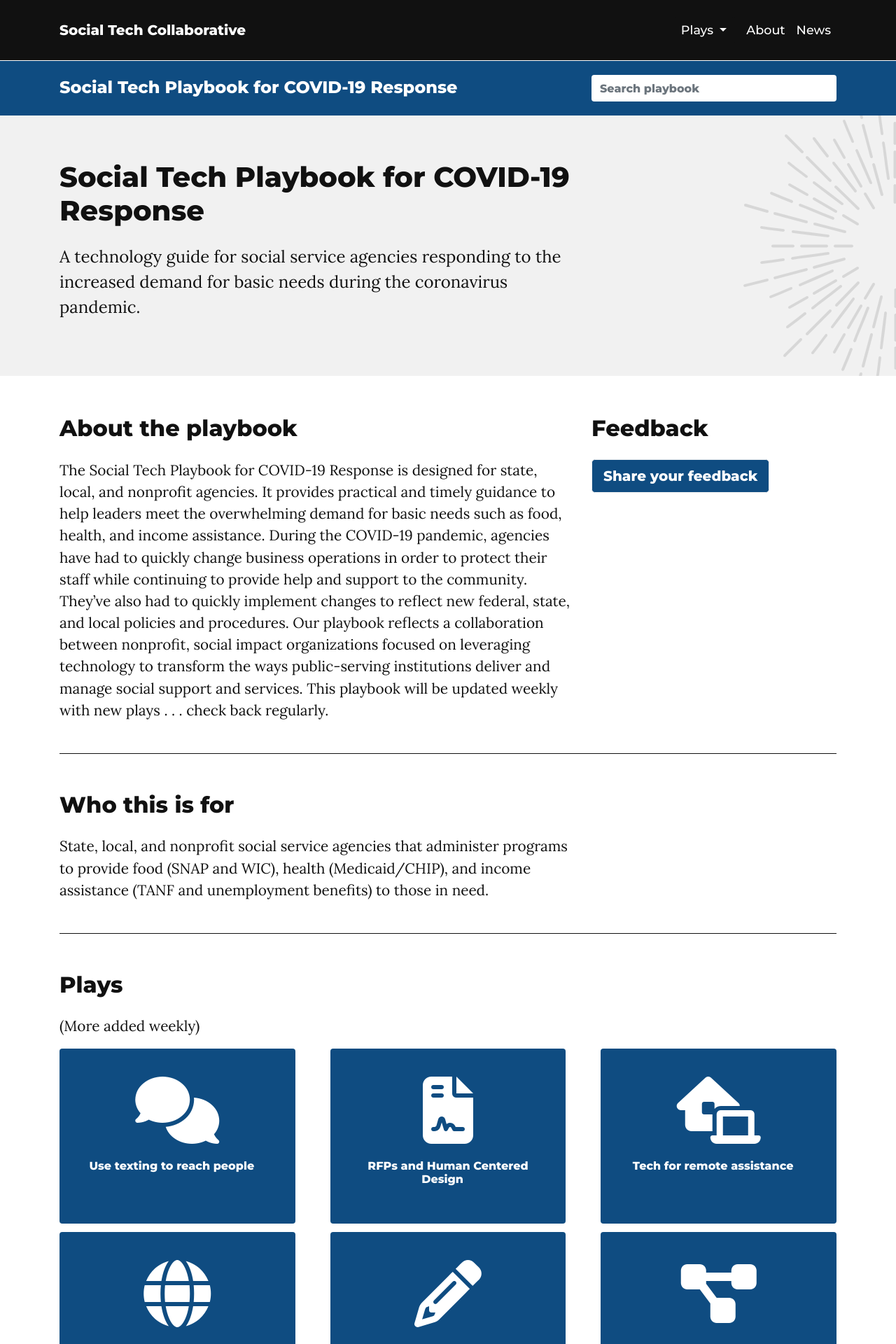
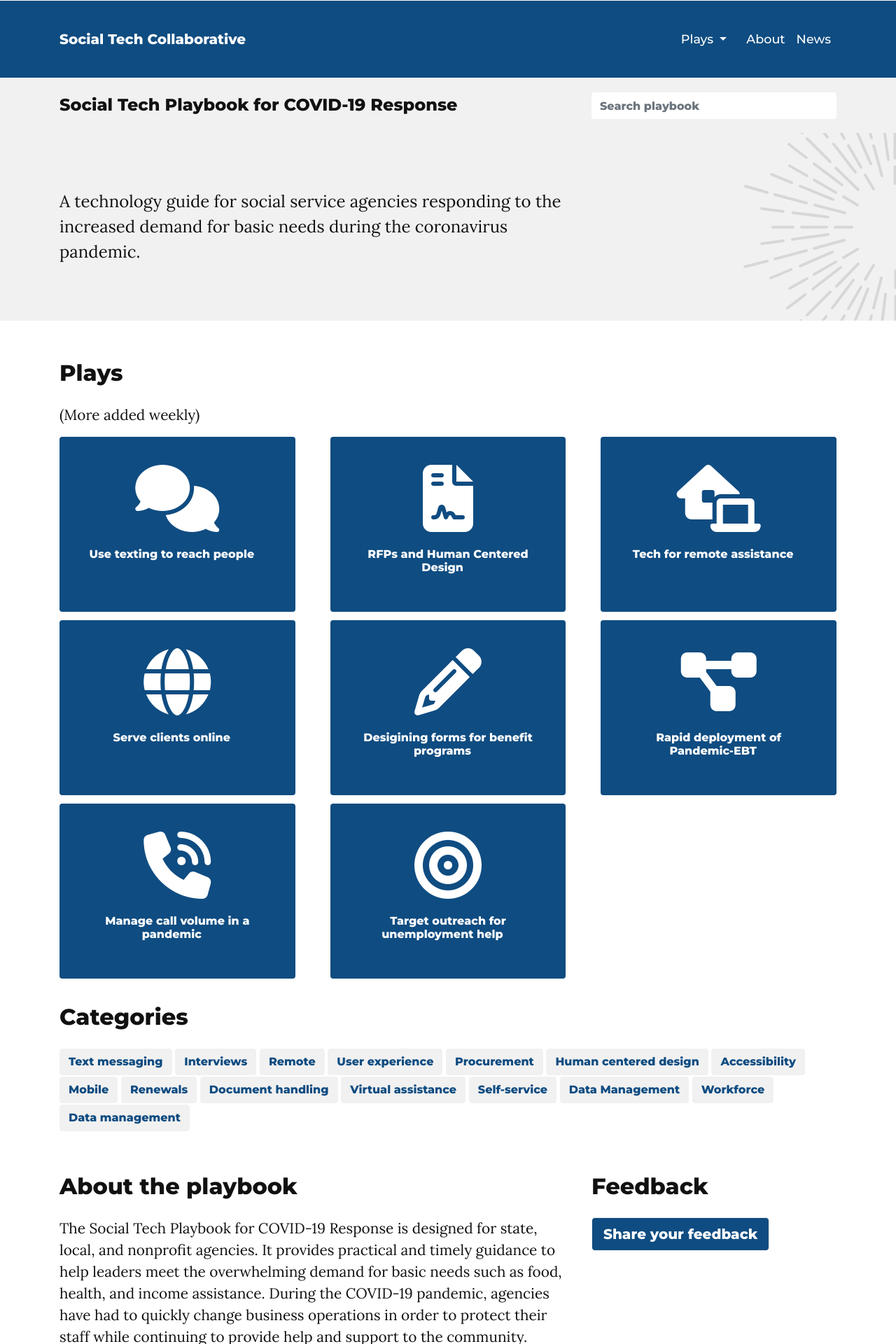
Before and after one commit to Social-Tech-Collab/socialtechcollaborative, a Jekyll site: the page built from index.html, in a window 1280 px wide. Shown: the top 1920 px of the page at 70% size. Built offline with Jekyll 4.4.1, drawn with Linux system fonts in a browser that asks for light colours; nearby versions of some CDN libraries; some web fonts are replaced; the list of posts is cut into pages by our own code; some of the changed text lies outside the part shown.

Commit message:
update site to last mtgs specs

```diff
--- a/_includes/plays.html
+++ b/_includes/plays.html
@@ -1,11 +1,11 @@
 <!-- Plays Section -->
 <section class="">
     <div class="container">
-        <div class="row">
+        <!-- <div class="row">
             <div class="col-lg-12">
                 <hr>
             </div>
-        </div>
+        </div> -->
         <div class="row">
             <div class="col-lg-12">
                 <h2>Plays</h2>
--- a/_layouts/default.html
+++ b/_layouts/default.html
@@ -7,7 +7,7 @@
 
 <body>
     <!-- Navigation -->
-    <nav class="navbar navbar-expand-lg navbar-light">
+    <nav class="navbar navbar-expand-lg navbar-light playbook">
         <div class="container">
             <a class="navbar-brand" href="{{ site.url }}">Social Tech Collaborative</a>
             <button class="navbar-toggler" type="button" data-toggle="collapse" data-target="#navbarsDefault" aria-controls="navbarsDefault" aria-expanded="false" aria-label="Toggle navigation">
@@ -22,7 +22,7 @@
             </div>
         </div>
     </nav>
-    <div class="playbook">
+    <div class="playbook-navbar">
         <div class="container">
             <div class="row">
                 <div class="col-lg-8">
--- a/assets/css/style.css
+++ b/assets/css/style.css
@@ -254,7 +254,7 @@
 .btn-primary,
 .btn-primary:visited,
 .btn-primary:hover {
-  background: #111111;
+  background: #0f4c81;
   border: 1px solid #f1f1f1;
   color: #ffffff !important;
   text-decoration: none;
@@ -284,11 +284,19 @@
   padding: 20px 0;
 }
 
-.playbook,
-.playbook a,
-.playbook a:visited,
-.playbook a:hover {
-  color: #ffffff !important;
+.playbook-navbar {
+  background: #f1f1f1;
+  border-top: 1px solid #ffffff;
+  font-family: "Montserrat", sans-serif;
+  font-weight: 800;
+  padding: 20px 0;
+}
+
+.playbook-navbar,
+.playbook-navbar a,
+.playbook-navbar a:visited,
+.playbook-navbar a:hover {
+  color: #111111 !important;
   text-decoration: none;
 }
 
--- a/assets/css/theme.css
+++ b/assets/css/theme.css
@@ -680,7 +680,7 @@
 
 #play-button>a,
 #play-button>a:visited {
-  background-color: #111111;
+  background-color: #0f4c81;
   border-width: 0px;
   color: #ffffff;
   font-weight: 500;
--- a/index.html
+++ b/index.html
@@ -7,7 +7,7 @@
     <div class="container">
         <div class="row">
             <div class="col-lg-8">
-                <h1>Social Tech Playbook for COVID-19 Response</h1>
+                <!-- <h1>Social Tech Playbook for COVID-19 Response</h1> -->
                 <p class="lead">A technology guide for social service agencies responding to the increased demand for basic needs during the coronavirus pandemic.</p>
             </div>
             <div class="col-lg-4">
@@ -15,6 +15,9 @@
         </div>
     </div>
 </div>
+
+{% include plays.html %}
+<br>
 
 <div class="container">
     <div class="row">
@@ -43,6 +46,4 @@
         </div>
     </div>
 </div>
-{% include plays.html %}
-<br>
 {% include partners.html %}
```
